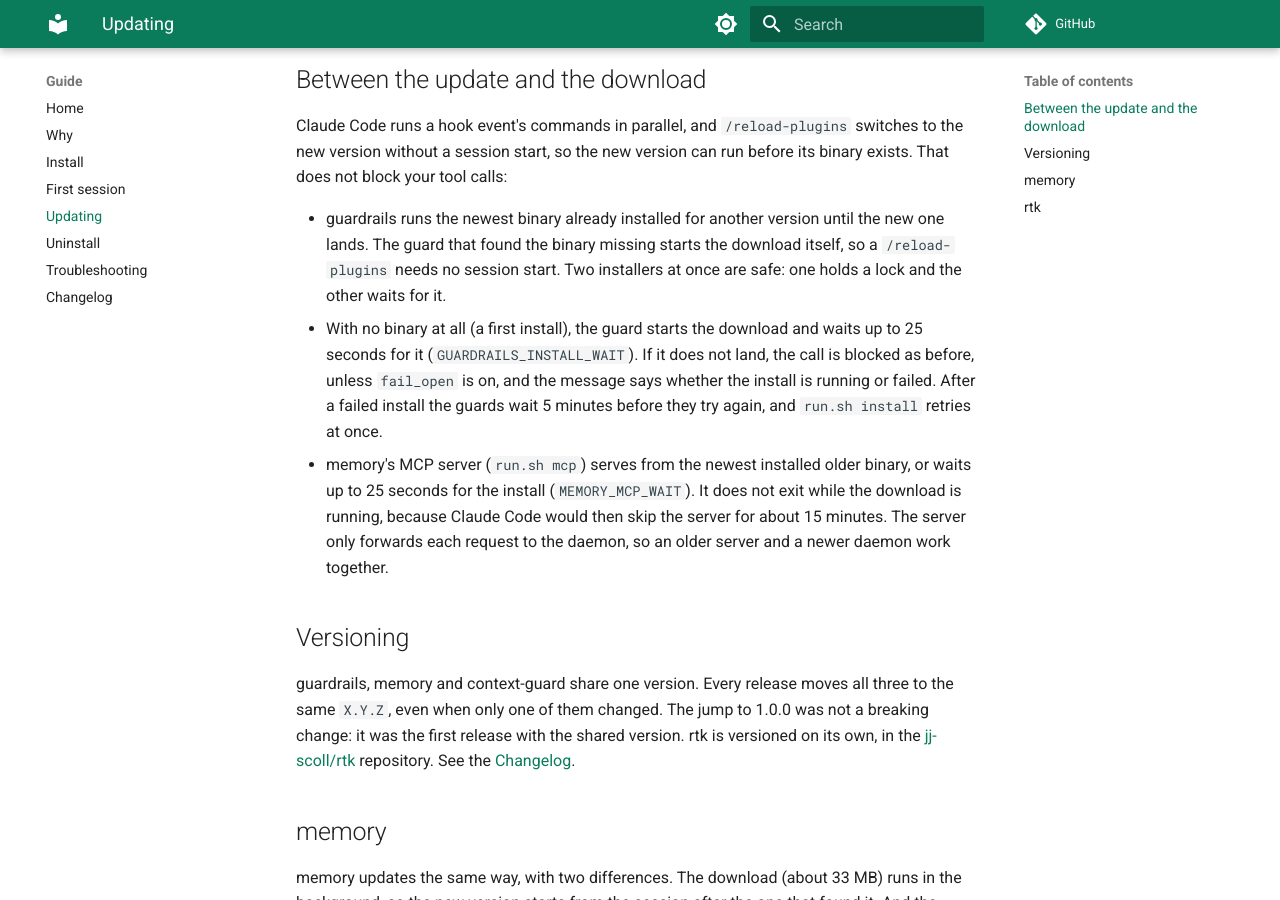
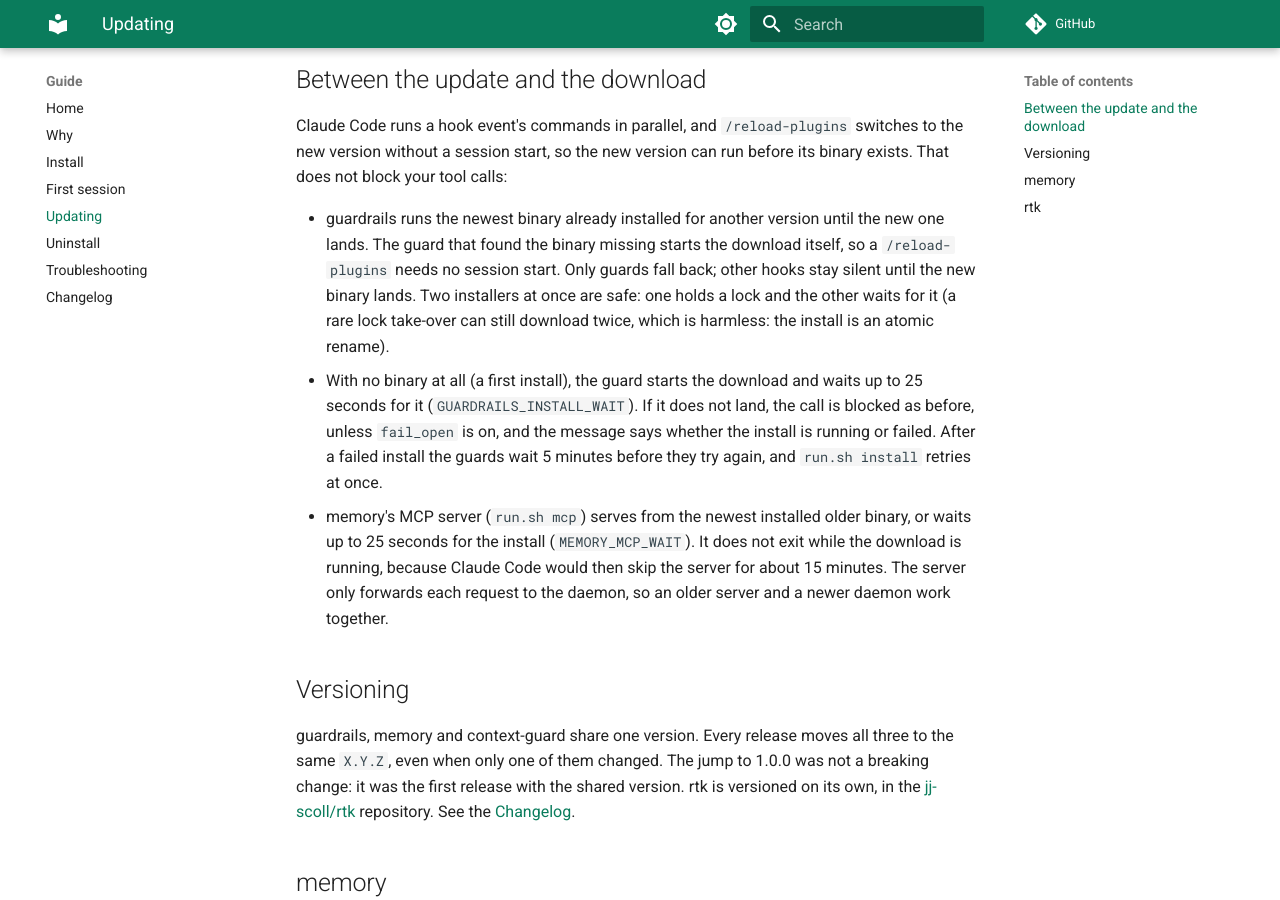
Before and after one commit to jj-scoll/broodhall, an MkDocs documentation site: the page built from docs/guide/updating.md, in a window 1280 px wide and 900 px high, scrolled down 488 px. Built offline with MkDocs 1.6.1 and Material for MkDocs 9.7.7, drawn with Linux system fonts in a browser that asks for light colours; comment, search, counter and statistics services are not loaded.

Commit message:
fix(launchers): lock take-over race, guard-only fallback, no temp leak on kill
Co-Authored-By: Claude Sonnet 5.5 <noreply@anthropic.com>

```diff
--- a/docs/guide/updating.md
+++ b/docs/guide/updating.md
@@ -23,8 +23,8 @@ That does not block your tool calls:
 
 - guardrails runs the newest binary already installed for another version until the new one
   lands. The guard that found the binary missing starts the download itself, so a
-  `/reload-plugins` needs no session start. Two installers at once are safe: one holds a lock
-  and the other waits for it.
+  `/reload-plugins` needs no session start. Only guards fall back; other hooks stay silent until the new binary lands. Two installers at once are safe: one holds a lock
+  and the other waits for it (a rare lock take-over can still download twice, which is harmless: the install is an atomic rename).
 - With no binary at all (a first install), the guard starts the download and waits up to 25
   seconds for it (`GUARDRAILS_INSTALL_WAIT`). If it does not land, the call is blocked as
   before, unless `fail_open` is on, and the message says whether the install is running or
```
Also changed, not shown: docs/reference/hooks.md (+1 -1 lines), 3 other files.
